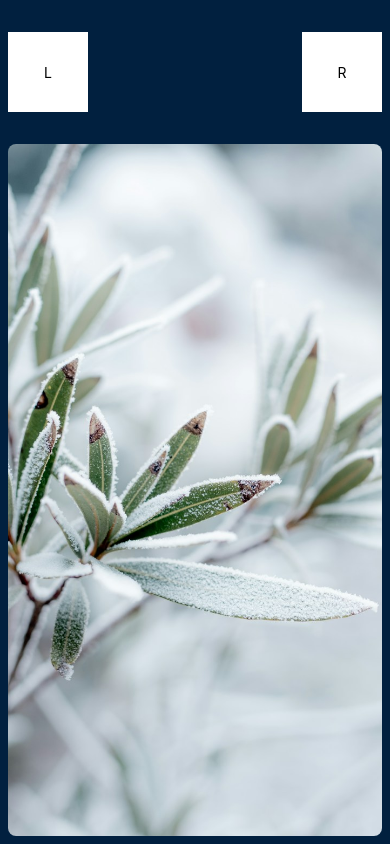
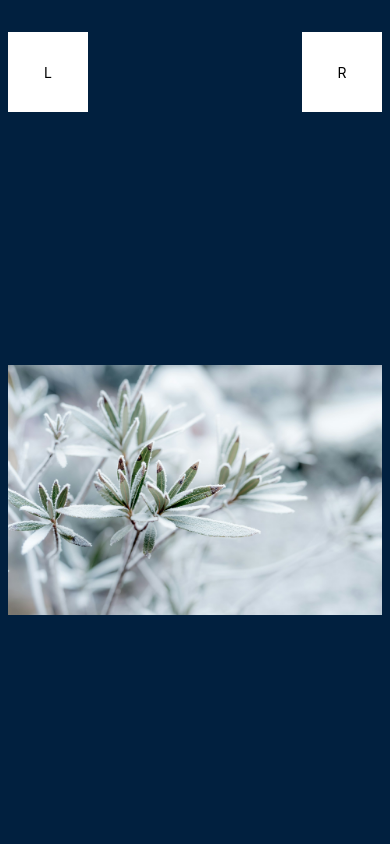
Before and after one commit to LeonelKero/done-with, a React Native app: screen / in a window 390 px wide. Built offline with nearby package versions, Linux system fonts and the light colour scheme.

Commit message:
Code refactoring

```diff
--- a/app/screens/product/ViewProductScreen.tsx
+++ b/app/screens/product/ViewProductScreen.tsx
@@ -16,7 +16,7 @@ const ProductImageScreen = () => {
         </View>
         <View style={styles.viewer}>
           <Image
-            resizeMode="center"
+            resizeMode="contain"
             style={styles.img}
             source={require("../../assets/nature.jpeg")}
           />
@@ -48,6 +48,7 @@ const styles = StyleSheet.create({
   },
   img: {
     aspectRatio: 1,
+    width: '100%',
     flex: 1,
   },
   left: {},
```
